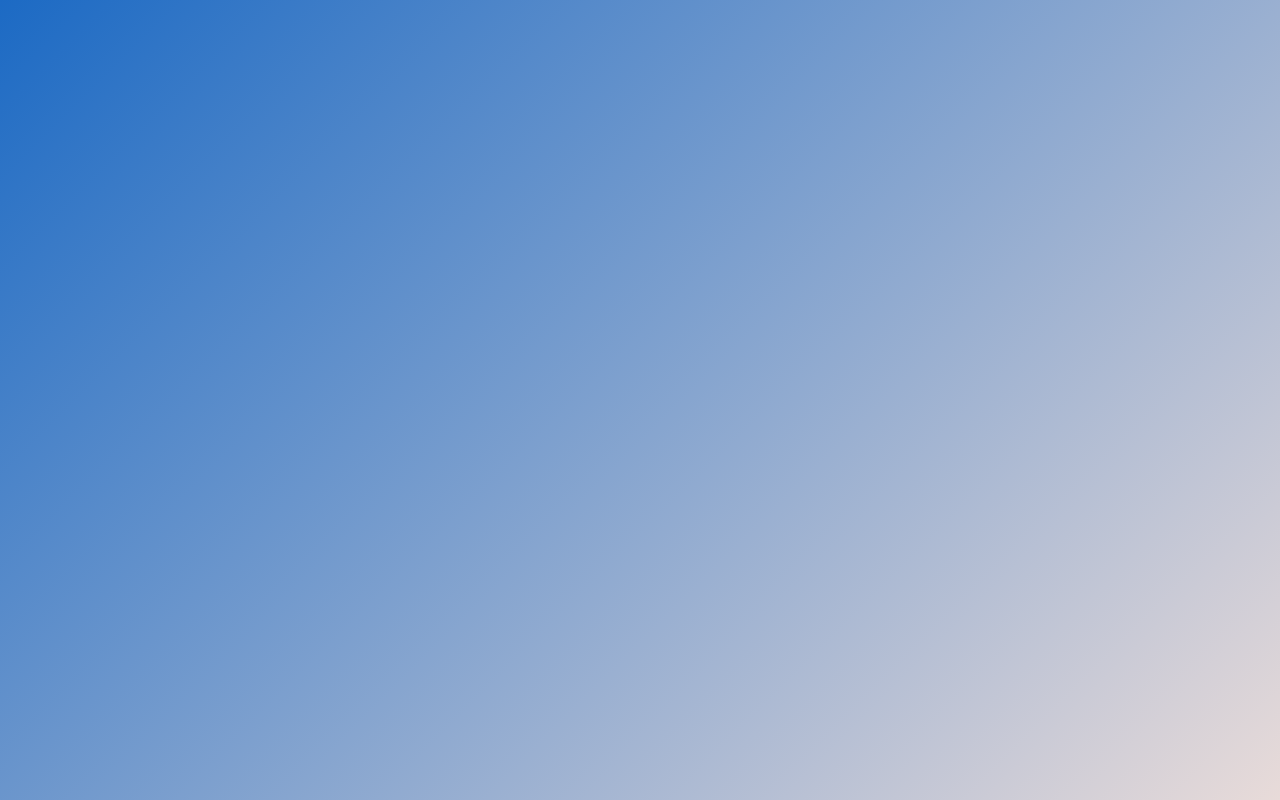
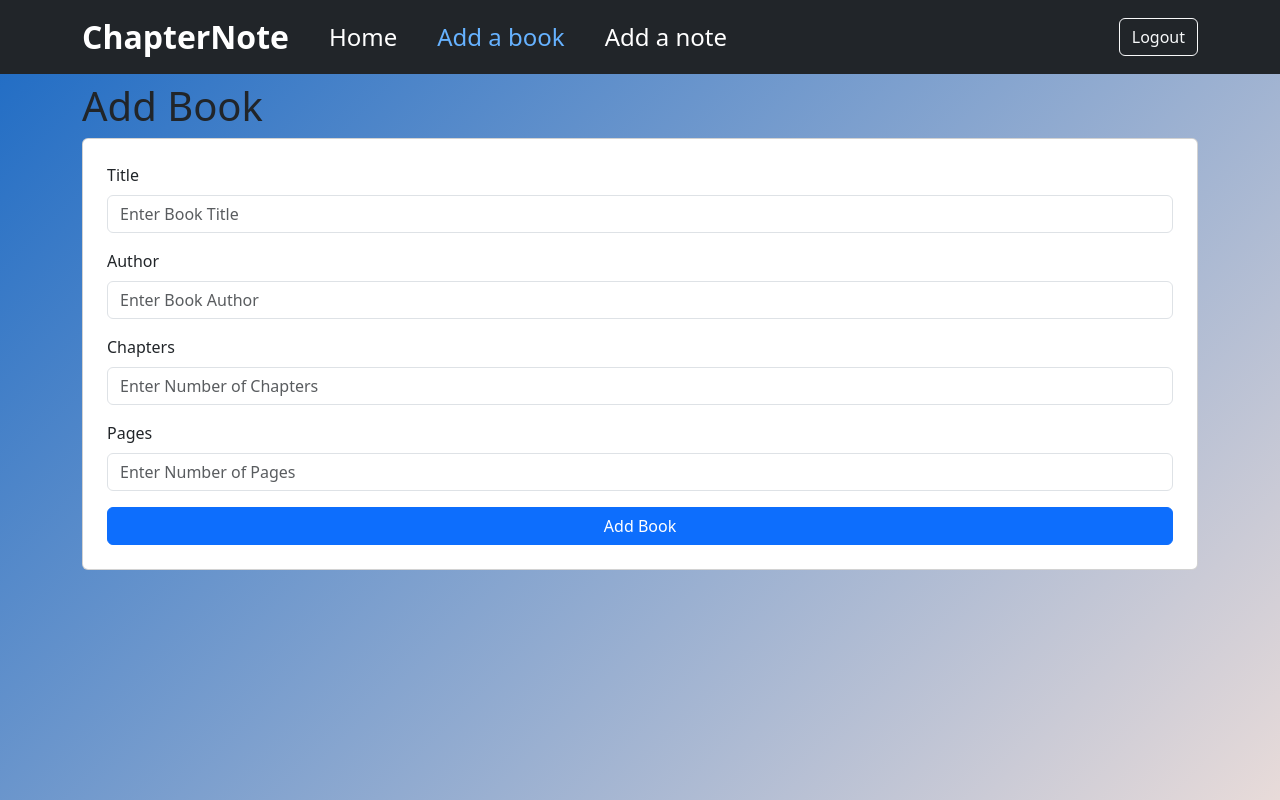
Before and after one commit to yurahalcyk/ChapterNote, a React (Vite) app in the folder packages/frontend/: page /add-book in a window 1280 px wide. Before the commit this address had no page. Built offline with nearby package versions, Linux system fonts and the light colour scheme; sample sign-in values are in the browser's storage.

Commit message:
fe: add book functionality with toasts and redirects

```diff
--- a/packages/frontend/src/app/store.ts
+++ b/packages/frontend/src/app/store.ts
@@ -3,17 +3,20 @@ import { authApi } from '../features/auth/api-service/auth';
 import { navigationReducer } from '../middleware/utils/redirection-util/navigation-slice';
 import { toastAndRedirectListeners } from '../middleware/toasts-and-redirects';
 import { loginReducer } from '../features/auth/login/slices/login-slice';
+import { bookAPI } from '../features/books/api-service/book-api';
 
 export const store = configureStore({
   reducer: {
     login: loginReducer,
     navigation: navigationReducer,
     [authApi.reducerPath]: authApi.reducer,
+    [bookAPI.reducerPath]: bookAPI.reducer,
   },
   middleware: getDefaultMiddleware =>
     getDefaultMiddleware()
       .prepend(toastAndRedirectListeners.middleware)
-      .concat(authApi.middleware),
+      .concat(authApi.middleware)
+      .concat(bookAPI.middleware),
 });
 
 export type RootState = ReturnType<typeof store.getState>;
--- a/packages/frontend/src/features/books/addBook.tsx
+++ b/packages/frontend/src/features/books/addBook.tsx
@@ -1,9 +1,88 @@
-import { Container } from 'react-bootstrap';
+import { Button, Card, Container, Form } from 'react-bootstrap';
+import { useAddBookMutation } from './api-service/book-api';
+import { useReducer } from 'react';
+
+type FormState = {
+  title: string;
+  author: string;
+  chapters: number;
+  pages?: number;
+};
 
 export const AddBook = () => {
+  const initialState: FormState = {
+    title: '',
+    author: '',
+    chapters: 0,
+    pages: undefined,
+  };
+
+  // merge reducer pattern (similar to this.setState instead of using action types)
+  const [state, updateState] = useReducer(
+    (state, updates) => ({ ...state, ...updates }),
+    initialState,
+  );
+
+  const [addBookTrigger, { isLoading }] = useAddBookMutation();
+
+  const handleSubmit = async (e: React.FormEvent) => {
+    e.preventDefault();
+    await addBookTrigger(state);
+  };
+
   return (
     <Container>
-      <h1>Add a book</h1>
+      <h1 className="mt-2">Add Book</h1>
+      <Card className="d-flex justify-content-center p-4">
+        <Form className="d-flex flex-column" onSubmit={handleSubmit}>
+          <Form.Group className="mb-3">
+            <Form.Label>Title</Form.Label>
+            <Form.Control
+              type="text"
+              placeholder="Enter Book Title"
+              onChange={e => {
+                updateState({ title: e.target.value });
+              }}
+              required
+            />
+          </Form.Group>
+          <Form.Group className="mb-3">
+            <Form.Label>Author</Form.Label>
+            <Form.Control
+              type="text"
+              placeholder="Enter Book Author"
+              onChange={e => {
+                updateState({ author: e.target.value });
+              }}
+              required
+            />
+          </Form.Group>
+          <Form.Group className="mb-3">
+            <Form.Label>Chapters</Form.Label>
+            <Form.Control
+              type="number"
+              placeholder="Enter Number of Chapters"
+              onChange={(e: React.ChangeEvent<HTMLInputElement>) => {
+                updateState({ chapters: e.target.valueAsNumber });
+              }}
+              required
+            />
+          </Form.Group>
+          <Form.Group className="mb-3">
+            <Form.Label>Pages</Form.Label>
+            <Form.Control
+              type="number"
+              placeholder="Enter Number of Pages"
+              onChange={(e: React.ChangeEvent<HTMLInputElement>) => {
+                updateState({ pages: e.target.valueAsNumber });
+              }}
+            />
+          </Form.Group>
+          <Button type="submit" disabled={isLoading}>
+            Add Book
+          </Button>
+        </Form>
+      </Card>
     </Container>
   );
 };
--- /dev/null
+++ b/packages/frontend/src/features/books/api-service/book-api.ts
@@ -0,0 +1,39 @@
+import { createApi, fetchBaseQuery } from '@reduxjs/toolkit/query/react';
+import { RootState } from '../../../app/store';
+
+const BASE_URL = `http://localhost:3000/api/books`;
+
+type BookDetails = {
+  title: string;
+  author: string;
+  chapters: number;
+  pages?: number;
+};
+
+export const bookAPI = createApi({
+  reducerPath: 'bookApi',
+  baseQuery: fetchBaseQuery({
+    baseUrl: BASE_URL,
+    // inject auth header into every book request
+    // second argument allows me to access my redux store to get the token
+    prepareHeaders: (headers, { getState }) => {
+      const state = getState() as RootState;
+      const token = state.login.token;
+
+      if (token) {
+        headers.set('authorization', `Bearer ${token}`);
+      }
+    },
+  }),
+  endpoints: builder => ({
+    addBook: builder.mutation({
+      query: (bookDetails: BookDetails) => ({
+        url: '/create',
+        method: 'POST',
+        body: bookDetails,
+      }),
+    }),
+  }),
+});
+
+export const { useAddBookMutation } = bookAPI;
--- a/packages/frontend/src/features/navbar/navbar.tsx
+++ b/packages/frontend/src/features/navbar/navbar.tsx
@@ -27,7 +27,7 @@ export const NavigationBar = () => {
               <Nav.Link as={NavLink} to="/dashboard">
                 Home
               </Nav.Link>
-              <Nav.Link as={NavLink} to="/books">
+              <Nav.Link as={NavLink} to="/add-book">
                 Add a book
               </Nav.Link>
               <Nav.Link as={NavLink} to="/notes">
--- a/packages/frontend/src/middleware/toasts-and-redirects.ts
+++ b/packages/frontend/src/middleware/toasts-and-redirects.ts
@@ -7,6 +7,7 @@ import {
   addTokenToLocalStorage,
   loginSlice,
 } from '../features/auth/login/slices/login-slice';
+import { bookAPI } from '../features/books/api-service/book-api';
 
 export const toastAndRedirectListeners = createListenerMiddleware();
 
@@ -49,6 +50,24 @@ toastAndRedirectListeners.startListening({
   },
 });
 
+// add book success
+toastAndRedirectListeners.startListening({
+  matcher: bookAPI.endpoints.addBook.matchFulfilled,
+  effect: async (action, listenerApi) => {
+    toasts.books.successfulAddBook(action.meta.arg.originalArgs.title);
+    listenerApi.dispatch(navigateTo('/dashboard'));
+  },
+});
+
+// add book failure
+toastAndRedirectListeners.startListening({
+  matcher: bookAPI.endpoints.addBook.matchRejected,
+  effect: async action => {
+    const error = action.payload;
+    toasts.books.failedAddBook(extractApiError(error));
+  },
+});
+
 // logout
 toastAndRedirectListeners.startListening({
   actionCreator: loginSlice.actions.removeTokenFromLocalStorage,
--- a/packages/frontend/src/routes/app-routes.tsx
+++ b/packages/frontend/src/routes/app-routes.tsx
@@ -23,7 +23,7 @@ export const AppRoutes = () => {
         <Route element={<ProtectedRoute />}>
           <Route element={<NavigationBar />}>
             <Route path="/dashboard" element={<Dashboard />} />
-            <Route path="/books" element={<AddBook />} />
+            <Route path="/add-book" element={<AddBook />} />
             <Route path="/notes" element={<AddNote />} />
           </Route>
         </Route>
--- a/packages/frontend/src/toasts/toasts.ts
+++ b/packages/frontend/src/toasts/toasts.ts
@@ -25,6 +25,14 @@ const toasts = {
       });
     },
   },
+  books: {
+    successfulAddBook: (bookTitle: string) => {
+      toast(`Added ${bookTitle} to your library!`, { type: 'success' });
+    },
+    failedAddBook: (errorMsg: string) => {
+      toast(`Failed to add your book. Error: ${errorMsg}`, { type: 'error' });
+    },
+  },
   logout: {
     logout: () => toast('Hope to see you again soon!', { type: 'info' }),
   },
```
Also changed, not shown: 1 other file (tests, documents, lock files or other folders).
